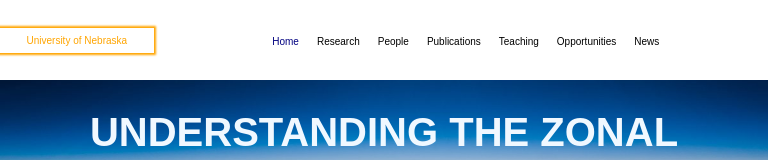
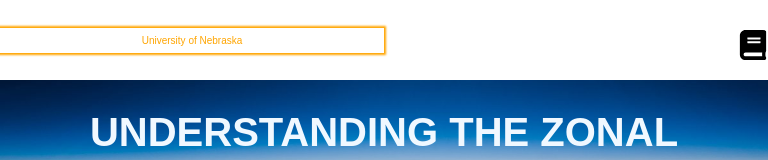
Before and after one commit to mathinez94/DemoApp, a React (Create React App) app: page / in a window 768 px wide. Shown: the top 160 px of the page. Built offline with nearby package versions, Linux system fonts and the light colour scheme.

Commit message:
nav bar mobile view fixed

```diff
--- a/src/pages/root/Root.css
+++ b/src/pages/root/Root.css
@@ -42,22 +42,50 @@ nav a.active{
     color: navy;
 
 }
+.menu{
+    display: none;
+}
 
                               /* MEDIA SCREEN */
 
-@media only screen and (min-width: 480px) and (max-width: 769px){
+@media only screen and (min-width: 390px) and (max-width: 769px){
     .root{
         background-color: white;
         height: 80px;
         width: 100%;
         display: grid;
-        grid-template-columns: 20% 80%;
+        grid-template-columns: 50% 50%;
         align-items: center;
         position: fixed;
         top: 0;
         z-index: 1;
         font-family: sans-serif;
 
+    }
+    .links{
+        display: none;
+    }
+    .mobileView{
+        display: flex;
+        flex-direction: column;
+        text-align: center;
+        justify-content: center;
+        position: absolute;
+        top: 30px;
+        right: 0;
+        overflow-y: hidden;
+        background-color: white;
+        border-radius: 5px;
+    }
+    .links.ViewLink{
+        display: block;
+    }
+    .menu{
+        display: block;
+        margin-right: 10%;
+        cursor: pointer;
+        position: relative;
+        top: 0;
     }
  .logo{
    display: flex;
@@ -71,13 +99,19 @@ nav a.active{
     text-decoration: none;
 }
 .navlink{
-    padding: 7px;
-    text-decoration: none;
-    color: #000;
-    font-size: 10px;
-   text-align: center;
-   margin-left: 10px;
-   padding: 4px;
+    display: block;
+    font-size: 0.7em;
+    text-align: right;
+    margin-right: 10%;
+    position: relative;
+    right: 10px;
+    top: 0;
+}
+.mobileHomeIcon{
+    font-size: 30px;
+}
+.mobileCloseIcon{
+    font-size: larger;
+}
 
-}
  }
--- a/src/pages/root/Root.jsx
+++ b/src/pages/root/Root.jsx
@@ -1,15 +1,21 @@
-import React from 'react'
+import React, { useState } from 'react'
 import '../root/Root.css'
-import {  Link, NavLink, Outlet } from 'react-router-dom'
+import {  Link, NavLink, Outlet } from 'react-router-dom';
+import { FaTimesCircle, FaBook } from "react-icons/fa";
 
 export const Root = () => {
+
+  const [menu, setMenu] = useState(false)
+  console.log(menu)
   return (
     <>
     <div className='root' >
 
       <Link  className="logo"><div>University of Nebraska</div></Link>
 
-      <nav className="links">
+      <div className="mobileView">
+        <div className="menu" onClick={() =>setMenu(!menu)}>{menu ? <FaTimesCircle className='mobileCloseIcon'/> : <FaBook className='mobileHomeIcon'/>}</div>
+        <nav className={`links ${menu ? 'ViewLink' : ""}`}>
             <NavLink to='/' className='navlink'>Home</NavLink>
             <NavLink to='/research' className='navlink'>Research</NavLink>
             <NavLink to='/Peoples' className='navlink'>People</NavLink>
@@ -19,6 +25,7 @@ export const Root = () => {
             <NavLink to='/News' className='navlink'>News</NavLink>
         </nav>
       </div>
+    </div>
 
     <Outlet />
     </>
```
Lines whose indentation alone changed are shown as unchanged.
